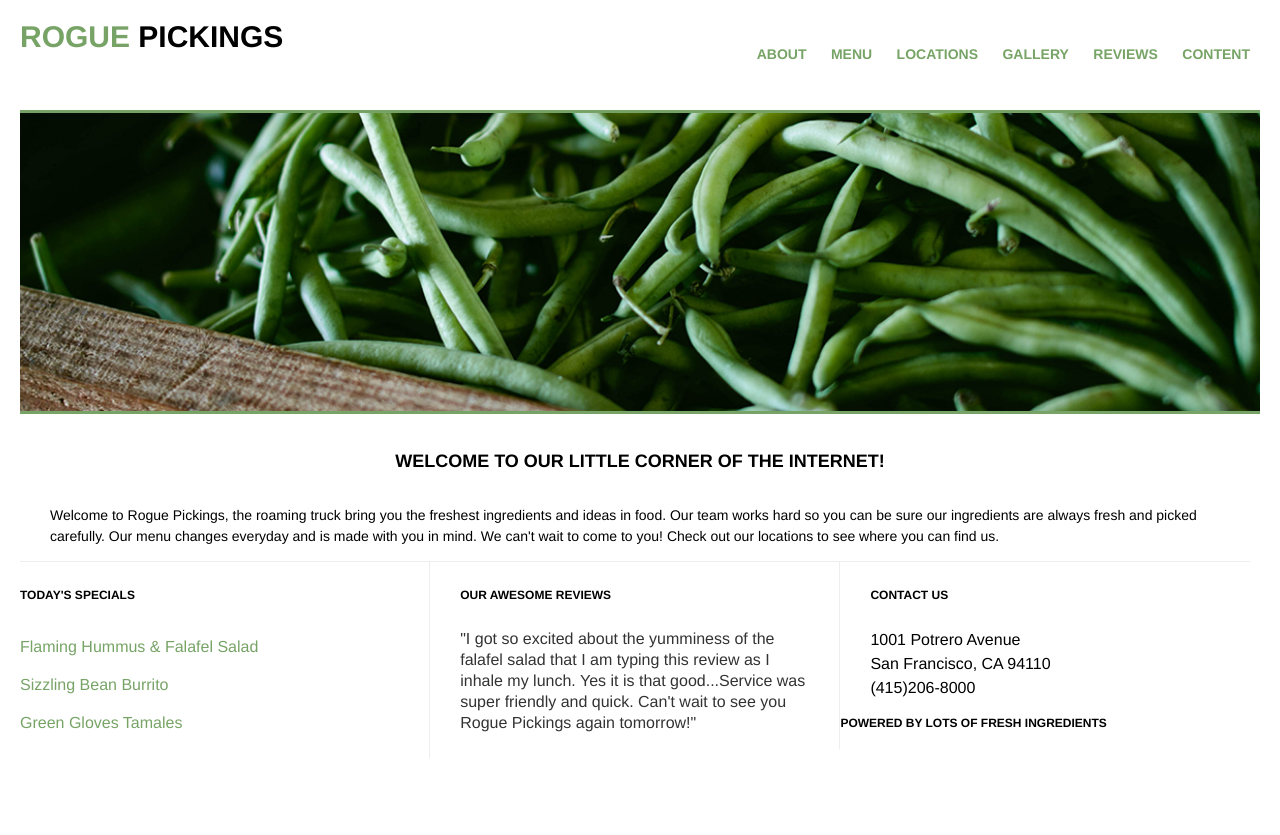
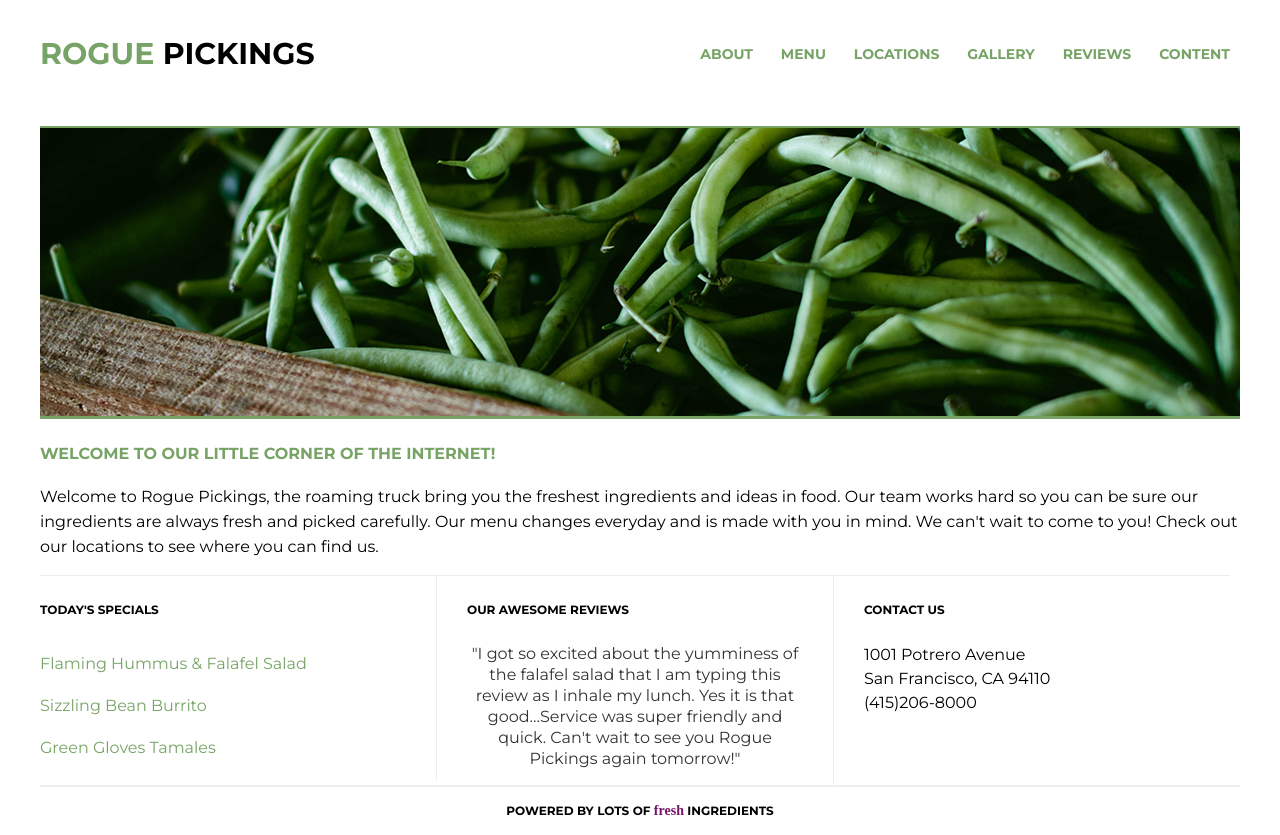
Before and after one commit to skillsofcourt/rogue-pickings, a plain HTML site: page branch-experiment-index.html in a window 1280 px wide. Before the commit the page ends 800 px from the top, so only its background shows below. Drawn offline with Linux system fonts and the light colour scheme; a web font is replaced by a local one.

Commit message:
fixed the css page

```diff
--- a/branch-experiment-index.html
+++ b/branch-experiment-index.html
@@ -8,17 +8,17 @@
 <title> Rogue Pickings </title>
 <meta name="description" content="">
 <meta name="viewport" content="width=device-width, initial-scale=1">
-<link rel="stylesheet" href="css/main.css">
-
+<link rel="stylesheet" href="css/branch-experiments.css">
+<link href="https://fonts.googleapis.com/css?family=Montserrat:400,700" rel="stylesheet">
 </head>
 <!--head ends-->
 
 <!--body section-->
 <body>
-
+<!--Logo & Navigation-->
 <!--header section-->
-<header>
-    <h1><span> rogue </span>Pickings </h1>
+<header class= "logo-nav">
+    <h1><span> Rogue </span>Pickings </h1>
 <!--unordered tab list-->
 <nav>
     <a href="">About</a>
@@ -70,6 +70,7 @@
  </div>
 
 <!--Footer section-->
+
 <div class="footer">
  <h4> Powered by lots of <span>fresh</span> ingredients</h4>
 </footer>
--- a/css/branch-experiments.css
+++ b/css/branch-experiments.css
@@ -1,153 +1,113 @@
+/*css for mobile styles*/
+@font-face {
+	font-family: Wisdom Script;
+	src: url('fonts/Wisdom Script.otf') format('opentype');
+}
+
 HTML {
    font-size:16px;
 }
 
+
 body
 {
 font-size:1em;
-max-width:77.5em;/*1240px*/
+max-width:37.5em;/*600px*/
 margin:0 auto;
 font-family: Montserrat, Helvetica, Arial, sans-serif;
 }
 
-h1, h3, h4 {
-color: black;
-text-transform: uppercase;
-}
-
-h1{
-    float: left;
-    width:auto;
-    font-size:1.875em;/*30px*/
-    text-align: left;
-    padding: 0.9375em, 0;/*15px, 0;*/
-   }
-
-h3{font-size:1.125em; /*18px*/
-    text-align:center;
-    padding:0.9375em;/*15px*/
-  }
-
-h4{font-size:0.75em;
-  }/*12px*/
-
-.main-title h3{
-text-align: left;
-padding: 0.3125em 0px;/* 5px 0px*/
-text-transform: uppercase;
-color:#77a466;
-}
-
-p{
-padding: 0px 1.875em; /*0px 30px*/
-line-height:1.3125em;/*21px*/
-font-size: 0.875em;/* 14px*/
-}
+/******Logo & Navigation*****/
 
 /*** The widths are in percentage***/
 
+.logo-nav{
+width:100%;
+font-size: 1.875em;
+text-transform: uppercase;
 
-header{
-width:100%;
-height:6.875em;/*110px*/
-border-bottom: 0.1875em solid #77a466;/*3px solid #77a466;*/
-margin:0 auto;
 }
 
-header span{
+.logo-nav h1 {
+  font-size: 1em;
+	padding-bottom: .5em;
+	border-bottom: .1em solid #77a466;
+}
+
+.logo-nav span{
   color: #77a466
 }
 
-header nav {
-  float:right;
-  padding: 2.8125em 0em;/*45px 0px*/
+.logo-nav nav {
+  float: right;
+  padding: 30px 0px;
 }
 
-header nav a{
-  text-decoration: none;
-  text-transform: uppercase;
-  font-weight: bold;
-  font-size: 0.875em;/*14px;*/
-  padding: 0em 0.625em;/* 0 10px*/
-  color: #77a466
+.logo-nav nav a {
+ padding: 6em;
+ font-size: .467em;
+ font-weight: bold;
+ text-transform: uppercase;
+ color: #77a466;
+ text-decoration: none;
 }
+
 
 /*** The widths are in a percentage"%"****/
 /**************top-section****/
+
 .top-section {
-    width: 90%;
-    height: auto;
-    margin: 0 auto;
-    font-size: 1.875em;
+  width: 100%;
+  height: auto;
+  font-size: 1.125e
+}
+
+
+.top-section img{
+  width: 100%;
+  margin-top: 1em;
+  border-top: .167em solid #77a466;
+  border-bottom: .167em solid #77a466;/
 }
 
 .top-section h3 {
     font-size: 1em;
-    color: black;
-    text-align: center;
-    padding: 0.9375em 0;/*15px 0*/
-    border-bottom:0.1875em solid #77a466; /*3px solid #77a466;*/
-}
+    text-align: left;
+		padding: .833em
+		text-transform: uppercase;
+		color: #77a466;
+	}
 
-.main-image{
-  width: 100%;
-  height:auto;
-  float: left;
-}
-
-.main-image img {
-  width: 100%;
-  border-bottom: 0.1875em solid #77a466; /*3px solid #77a466;*/
-}
-
-.main-title{
-  width: 100%;
-  height: auto;
-  float: left;
-}
-
-.main-title p{
+.top-section p{
   padding: 0em; /*0px*/
   line-height: 1.5625em; /*25px*/
   font-size: 1em; /*** font-size =16px**/
 }
+/********************bottom-section*********/
 
-main-title p {
-  padding: 0em; /*0px*/
-  line-height: 1.5625em;/*25px*/
-  font-size: 1em; /*** font-size =16px**/
+.bottom-section {
+	width: 100%;
+  font-size: .75em;
+	text-align: center;
 }
-/********************bottom-section*********/
-.bottom-section {
-  width: 100%;
-  margin: 0 auto;
-  clear:both;
-  font-size: 1.875em;/*30px*/
+
+.bottom-section h4 {
+  font-size: 1em;
+	text-align: center;
 }
 
 .section-one,
 .section-two,
 .section-three {
-  width:33%;
-  height: auto;
-  float:left;
   border-top: 0.0625em solid #eee;/*1px solid #eee*/
-  font-size: 1em;
+
 }
 
-.section-one,
-.section-two{
-  border-right: 0.0625em solid #eee; /*1px solid #eee*/
+.section-one {
+	font-size: 1em;
+	text-align: center;
 }
 
-.section-one h4 {
-  padding: 0.625em 0em; /*10px 0px*/
-}
-
-.section-two h4,
-.section-three h4 {
-  padding: 0.625em 1.875em; /* 10px 30px;*/
-}
 
 .menu {
   list-style: none;
@@ -155,10 +115,20 @@ main-title p {
 }
 
 .menu li {
-  padding: 0.625em 0em; /*10px 0px*/
-  color: #77a466;
+  font-size: 1.1em;
+	line-height: 2em;
+	padding-right: 4.5em;
+	color: #77a466;
 }
 
+.section-two p {
+	font-size: 1em;
+	color: #333;
+}
+
+.section-three p {
+  font-size: 1em;
+}
 .reviews {
   color: #333;
   line-height: 1.3125em; /* 21px*/
@@ -174,13 +144,11 @@ main-title p {
 /***The widths are in a percentage**/
 .footer{
   width:100%;
-  height: 3.125em; /*50px*/
   border-top: 0.1875em solid #eee; /*3px*/
-  margin: 0 auto;
-  clear: both;
   text-align: center;
-  font-size: 1.875em; /*inserted from template*/
+  font-size: .75em; /*inserted from template*/
 }
+
 .footer h4 {
 font-size: 1em;  /*** font-size =16px**/
 }
@@ -189,5 +157,323 @@ font-size: 1em;  /*** font-size =16px**/
   font-family: "wisdom script", script;
   text-transform: lowercase;
   color:#771466;
-  font-size: 0.875em; /*font-size= 14px*/
+  font-size: 1.167em;
 }
+
+  /*********** Tablet styles here ****************/
+@media all and (min-width:768px) {
+
+body {
+      max-width: 1200px;
+      margin: 0 auto;
+      font-family: Montserrat, Helvetica, Arial, sans-serif;
+      overflow: auto;
+    }
+h1,
+h3,
+h4 {
+      color: black;
+      text-transform: uppercase;
+    }
+
+h1 {
+      font-size: 30px;
+      text-align: left;
+      width: auto;
+      float: left;
+      padding: 15px 0;
+    }
+
+h3 {
+      font-size: 18px;
+      text-align: center;
+      padding: 15px;
+    }
+
+h4 {
+      font-size: 12px;
+    }
+
+p {
+      padding: 0px 30px;
+      line-height: 21px;
+      font-size: 14px;
+    }
+/******Logo & Navigation*****/
+    /*The widths are in a percentage!*/
+.logo-nav {
+      width: 100%;
+      height: 110px;
+      margin: 0 auto;
+    }
+
+.logo-nav nav {
+      float: right;
+      padding: 30px 0px;
+    }
+
+.logo-nav h1 {
+      border-bottom: none;
+    }
+
+.logo-nav span {
+      color: #77a466;
+    }
+
+.logo-nav nav a {
+      text-decoration: none;
+      text-transform: uppercase;
+      font-weight: bold;
+      font-size: 14px;
+      padding: 0 10px;
+      color:#77a466;
+      text-align: center;
+    }
+/**************top-section******/
+.top-section,
+.bottom-section {
+  width: 100%;
+  margin: 0 auto;
+  clear: both;
+}
+
+.top-section {
+  width: 100%;
+  height: auto;
+  float: left;
+}
+.top-section img {
+      width: 100%;
+      border-bottom: 3px solid #77a466;
+    }
+
+.top-section h3 {
+      text-align:left;
+      padding: 5px 0px;
+      text-transform: uppercase;
+      color:#77a466;
+    }
+
+.top-section p {
+      padding: 0px;
+      line-height: 25px;
+      font-size: 16px;
+    }
+/**********bottom-section*********/
+
+.section-one,
+.section-two,
+.section-three {
+      width: 33%;
+      height: auto;
+      float: left;
+      border-top: 1px solid #eee;
+    }
+
+.section-one,
+.section-two {
+    border-right: 1px solid #eee;
+    }
+
+.section-one h4 {
+    padding: 10px 0px;
+    text-align: left;
+    }
+
+.section-two h4,
+.section-three h4 {
+    text-align: left;
+    padding: 10px 30px;
+    }
+
+.section-one {
+    text-align: left;
+    }
+
+.menu {
+    list-style: none;
+    padding: 0px;
+    }
+
+.menu li {
+    font-size: 16px;
+    padding: 5px 0;
+    color:#77a466;
+    }
+
+.section-two p {
+    color: #333;
+    line-height: 21px;
+    font-size: 16px;
+    }
+
+.section-three p {
+    font-size: 16px;
+    line-height: 24px;
+    text-align: left;
+    }
+
+.footer {
+    clear: both;
+    }
+}
+
+/*********************Desktop styles here ************/
+@media all and (min-width: 940px)  {
+body {
+    max-width: 1200px;
+		margin: 0 auto;
+		font-family: Montserrat, Helvetica, Arial, sans-serif;
+    overflow: auto;
+	}
+
+h1,
+h3,
+h4 {
+		color: black;
+		text-transform: uppercase;
+	}
+
+h1 {
+		font-size: 30px;
+		text-align: left;
+		width: auto;
+		float: left;
+		padding: 15px 0;
+	}
+
+h3 {
+		font-size: 18px;
+		text-align: center;
+		padding: 15px;
+	}
+
+h4 {
+		font-size: 12px;
+	}
+
+p {
+		padding: 0px 30px;
+		line-height: 21px;
+		font-size: 14px;
+	}
+/******Logo & Navigation*****/
+	/*The widths are in a percentage!*/
+.logo-nav {
+		width: 100%;
+		height: 110px;
+		margin: 0 auto;
+	}
+
+.logo-nav nav {
+    float: right;
+    padding: 30px 0px;
+  }
+
+.logo-nav h1 {
+		border-bottom: none;
+	}
+
+.logo-nav span {
+		color: #77a466;
+	}
+
+.logo-nav nav a {
+		text-decoration: none;
+		text-transform: uppercase;
+		font-weight: bold;
+		font-size: 14px;
+		padding: 0 10px;
+		color:#77a466;
+    text-align: center;
+	}
+/************top-section***********/
+.top-section
+.bottom-section
+ {
+		width: 100%;
+		margin: 0 auto;
+		clear: both;
+	}
+
+.top-section img {
+		width: 100%;
+		border-bottom: 3px solid #77a466;
+	}
+
+.top-section {
+		width: 100%;
+		height: auto;
+		float: left;
+	}
+
+.top-section h3 {
+		text-align: left;
+		padding: 5px 0px;
+		text-transform: uppercase;
+		color: #77a466;
+	}
+
+.top-section p {
+		padding: 0px;
+		line-height: 25px;
+		font-size: 16px;
+	}
+/*********bottom-section******/
+
+.section-one,
+.section-two,
+.section-three {
+		width: 33%;
+		height: auto;
+		float: left;
+		border-top: 1px solid #eee;
+}
+
+.section-one,
+.section-two {
+	border-right: 1px solid #eee;
+}
+
+.section-one h4 {
+	padding: 10px 0px;
+	text-align: left;
+}
+
+.section-two h4,
+.section-three h4 {
+	text-align: left;
+	padding: 10px 30px;
+}
+
+.section-one {
+	text-align: left;
+}
+
+.menu {
+	list-style: none;
+	padding: 0px;
+}
+
+.menu li {
+	font-size: 16px;
+	padding: 5px 0;
+	color:#77a466;
+}
+
+.section-two p {
+	color: #333;
+	line-height: 21px;
+	font-size: 16px;
+}
+
+.section-three p {
+	font-size: 16px;
+	line-height: 24px;
+	text-align: left;
+}
+
+.footer {
+	clear: both;
+}
+}
```
Also changed, not shown: 1 other file.
